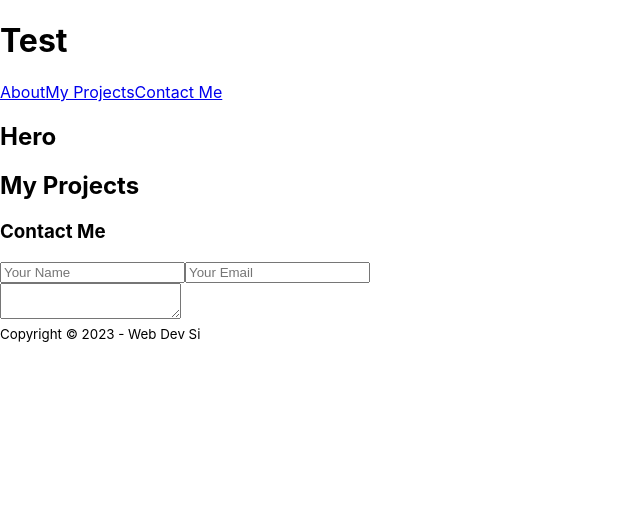
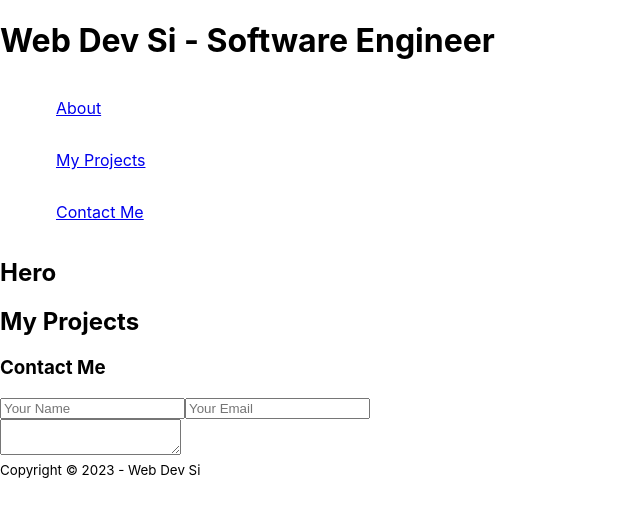
Before and after one commit to WebDevSiDotCom/myreactportfolio, a React (Create React App) app: page / in a window 1280 px wide. Shown: the top 516 px of the page, without its empty margins (0-640 px from the left). Built offline with nearby package versions, Linux system fonts and the light colour scheme.

Commit message:
Nav Updates
Minor Nav updates

```diff
--- a/src/components/Nav.js
+++ b/src/components/Nav.js
@@ -1,13 +1,16 @@
 import React from "react";
+import "../styles.css";
 
 function Nav() {
     return (
         <header>
-            <h1 className="logo--text">Test</h1>
+            <h1 className="logo--text">Web Dev Si - Software Engineer</h1>
             <nav>
-                <a href="#about">About</a>
-                <a href="#projects">My Projects</a>
-                <a href="#contact">Contact Me</a>
+                <ul>
+                    <li><a href="#about">About</a></li>
+                    <li><a href="#projects">My Projects</a></li>
+                    <li><a href="#contact">Contact Me</a></li>
+                </ul>
             </nav>
         </header>
     )
--- a/src/styles.css
+++ b/src/styles.css
@@ -5,3 +5,8 @@
 textarea {
     display: block;
 }
+
+li {
+    padding: 1rem;
+    list-style: none;
+}
```
